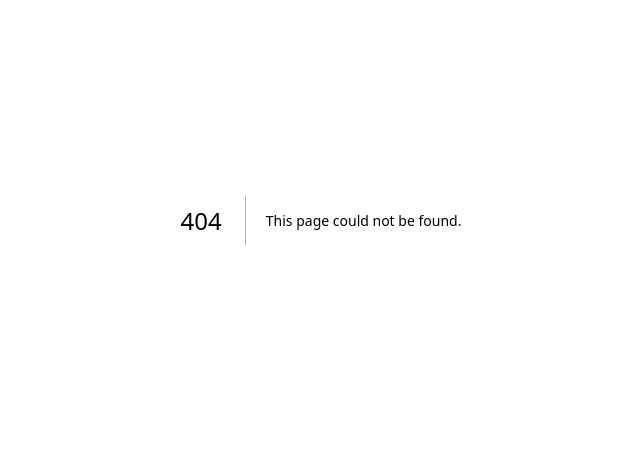
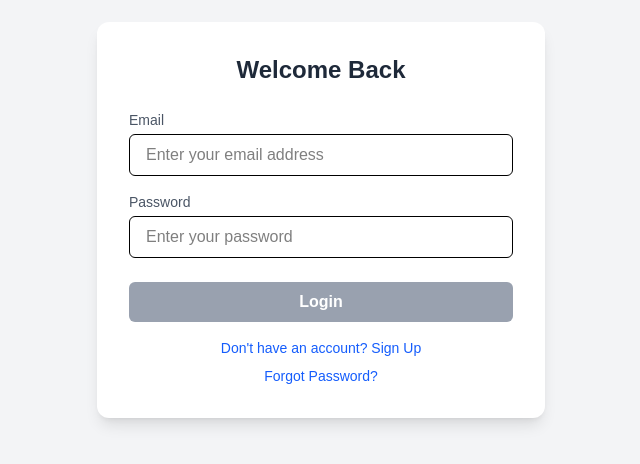
Before and after one commit to AS-Aurora/Django-Next-Auth, a Next.js app in the folder frontend/: page /login in a window 1280 px wide. Before the commit this address had no page. Shown: the part 180-644 px from the top of the page, without its empty margins (319-959 px from the left). Built offline with nearby package versions, Linux system fonts and the light colour scheme.

Commit message:
Added the Login page frontend

```diff
--- /dev/null
+++ b/frontend/src/app/login/page.tsx
@@ -0,0 +1,111 @@
+"use client";
+import React, { useEffect, useState } from "react";
+import Link from "next/link";
+import { useRouter } from "next/navigation";
+import axios from "axios";
+
+export default function LoginPage() {
+  const router = useRouter();
+  const [user, setUser] = useState({
+    email: "",
+    password: "",
+  });
+  const [errorData, setErrorData] = useState<any>(null);
+  const [buttonDisabled, setButtonDisabled] = useState(false);
+  const [loading, setLoading] = useState(false);
+  const [data, setData] = useState<any>(null);
+
+  const onLogin = async () => {
+    try {
+      setLoading(true);
+      const response = await axios.post('http://localhost:8000/api/auth/login/', user, {withCredentials: true}); // Allows frontend to send cookies with the request
+      setData(response.data);
+      router.push('/');
+    } catch (error: any) {
+      setErrorData(error.response?.data || { detail: "An error occurred during login." });
+      setLoading(false);
+    } finally {
+      setLoading(false);
+    }
+  };
+
+  useEffect(() => {
+    if (user.email.length > 0 && user.password.length > 0) {
+      setButtonDisabled(false);
+    } else {
+      setButtonDisabled(true);
+    }
+  }, [user]);
+
+  return (
+    <div className="flex items-center justify-center min-h-screen bg-gray-100 px-4">
+      <div className="w-full max-w-md bg-white shadow-lg rounded-xl p-8">
+        <h1 className="text-2xl font-bold mb-6 text-center text-gray-800">
+          {loading ? "Processing..." : "Welcome Back"}
+        </h1>
+
+        <div className="space-y-4">
+          <div>
+            <label htmlFor="email" className="block text-sm font-medium text-gray-600">
+              Email
+            </label>
+            <input
+              id="email"
+              type="email"
+              value={user.email}
+              onChange={(e) => setUser({ ...user, email: e.target.value })}
+              className="mt-1 w-full px-4 py-2 border rounded-md focus:outline-none focus:ring-2 focus:ring-blue-400 text-black"
+              placeholder="Enter your email address"
+            />
+          </div>
+
+          <div>
+            <label htmlFor="password" className="block text-sm font-medium text-gray-600">
+              Password
+            </label>
+            <input
+              id="password"
+              type="password"
+              value={user.password}
+              onChange={(e) => setUser({ ...user, password: e.target.value })}
+              className="mt-1 w-full px-4 py-2 border rounded-md focus:outline-none focus:ring-2 focus:ring-blue-400 text-black"
+              placeholder="Enter your password"
+            />
+          </div>
+        </div>
+
+        <button
+          onClick={onLogin}
+          disabled={buttonDisabled}
+          className={`mt-6 w-full py-2 px-4 rounded-md font-semibold text-white transition ${
+            buttonDisabled
+              ? "bg-gray-400 cursor-not-allowed"
+              : "bg-blue-600 hover:bg-blue-700"
+          }`}
+        >
+          Login
+        </button>
+
+        <div className="mt-4 flex flex-col items-center gap-2 text-sm text-gray-600">
+          <Link href="/signup" className="hover:underline text-blue-600">
+            Don't have an account? Sign Up
+          </Link>
+          <Link href="/forgot-password" className="hover:underline text-blue-600">
+            Forgot Password?
+          </Link>
+        </div>
+
+      {errorData && (
+        <div className="mt-4 p-4 bg-red-100 text-red-800 rounded-md">
+          {Object.entries(errorData).map(([key, value], idx) => (
+            <p key={idx}>
+              <strong>{key}:</strong> {Array.isArray(value) ? value.join(" ") : String(value)}
+            </p>
+          ))}
+        </div>
+      )}
+
+      </div>
+    </div>
+  );
+}
```
Also changed, not shown: frontend/package.json (+7 -6 lines), 1 other file (tests, documents, lock files or other folders).
